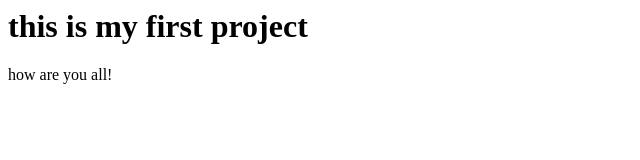
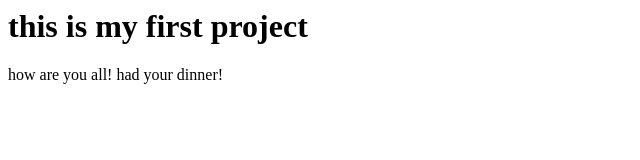
Before and after one commit to yaswanthkumarvudatha/my-first-web-project, a plain HTML site: page index.html in a window 1280 px wide. Shown: the full height of the page, 0-640 px from the left. Drawn offline with Linux system fonts and the light colour scheme.

Commit message:
Update index.html

```diff
--- a/index.html
+++ b/index.html
@@ -4,6 +4,8 @@
 	</head>
 	<body>
 		<h1> this is my first project </h1>
-		<p> how are you all! </p>
+		<p> how are you all!
+		    had your dinner!
+		</p>
 	</body>
 </html>
```
